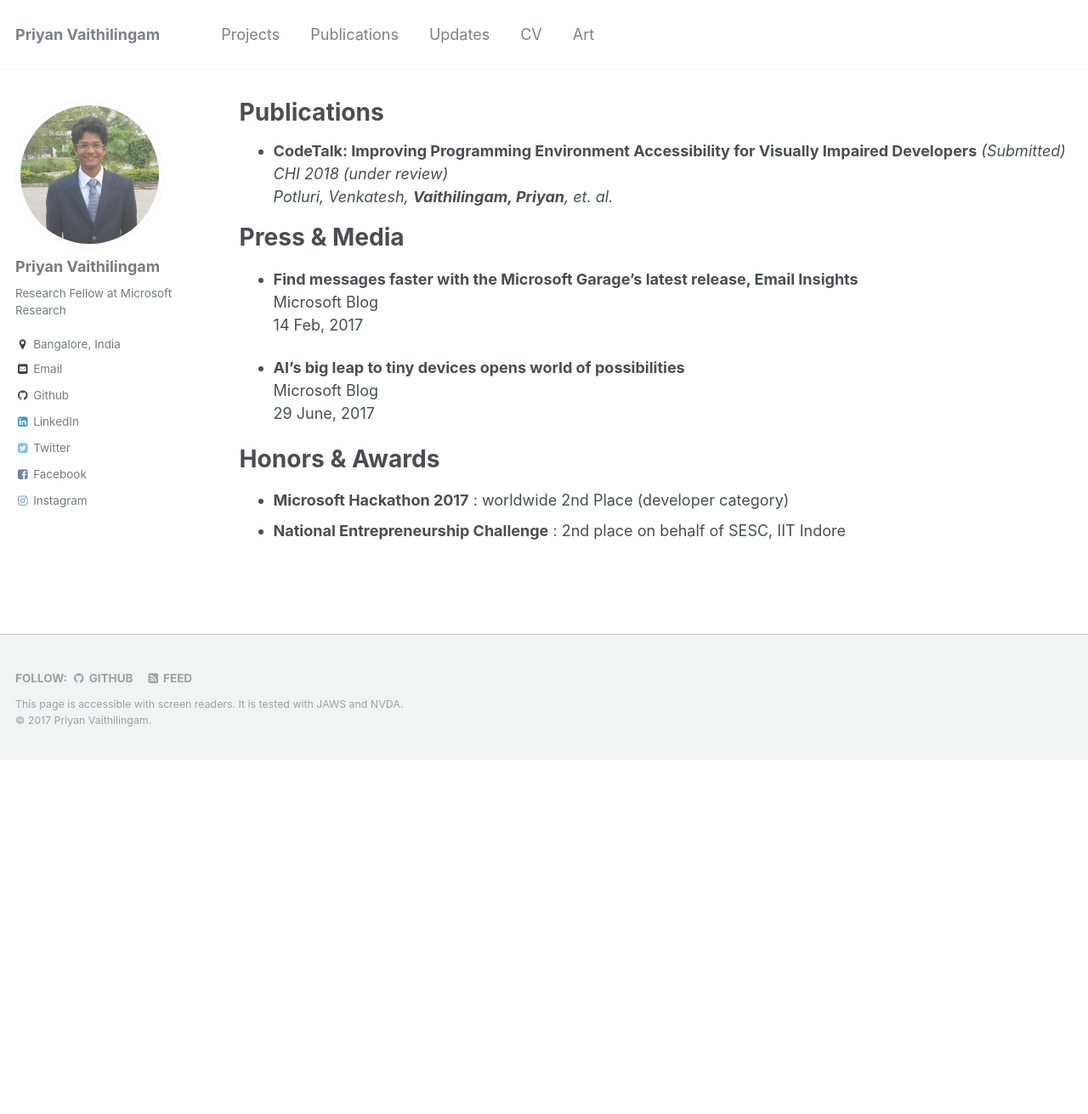
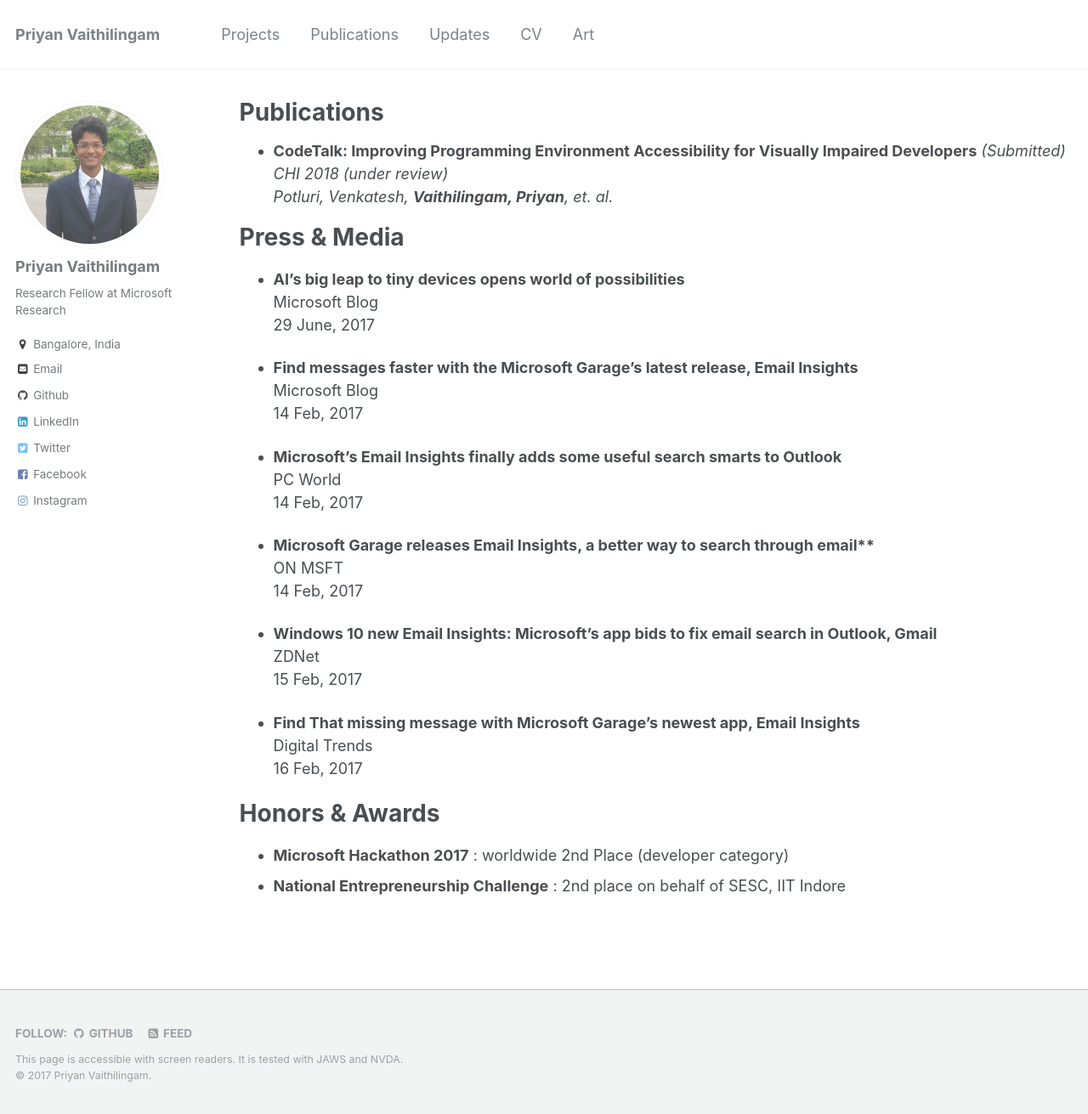
Before and after one commit to priyanmuthu/priyanmuthu.github.io, a Jekyll site: the page built from _pages/publications.md, in a window 1280 px wide and 1311 px high. Shown: the whole window at 85% size. Built offline with Jekyll 4.4.1, drawn with Linux system fonts in a browser that asks for light colours.

Commit message:
added more press articles

```diff
--- a/_pages/publications.md
+++ b/_pages/publications.md
@@ -21,13 +21,29 @@
 Press & Media
 ====
 
+* **[AI’s big leap to tiny devices opens world of possibilities](https://goo.gl/CBzs5Q)**
+ Microsoft Blog
+ 29 June, 2017
+
 * **[Find messages faster with the Microsoft Garage’s latest release, Email Insights](https://goo.gl/kt17Zm)**
  Microsoft Blog
  14 Feb, 2017
 
-* **[AI’s big leap to tiny devices opens world of possibilities](https://goo.gl/CBzs5Q)**
- Microsoft Blog
- 29 June, 2017
+ * **[Microsoft's Email Insights finally adds some useful search smarts to Outlook](https://goo.gl/eEvjDM)**
+PC World
+14 Feb, 2017
+
+* **[Microsoft Garage releases Email Insights, a better way to search through email**](https://goo.gl/LPz8ys)**
+ON MSFT
+14 Feb, 2017
+
+* **[Windows 10 new Email Insights: Microsoft's app bids to fix email search in Outlook, Gmail](https://goo.gl/eXDWGX)**
+ZDNet
+15 Feb, 2017
+
+* **[Find That missing message with Microsoft Garage's newest app, Email Insights](https://goo.gl/BLqt9L)**
+Digital Trends
+16 Feb, 2017
 
 Honors & Awards
 ====
```
